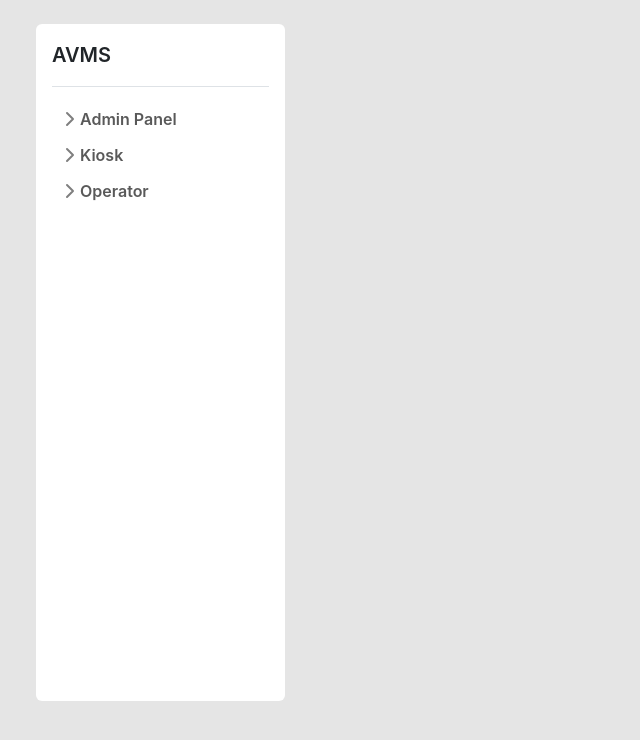
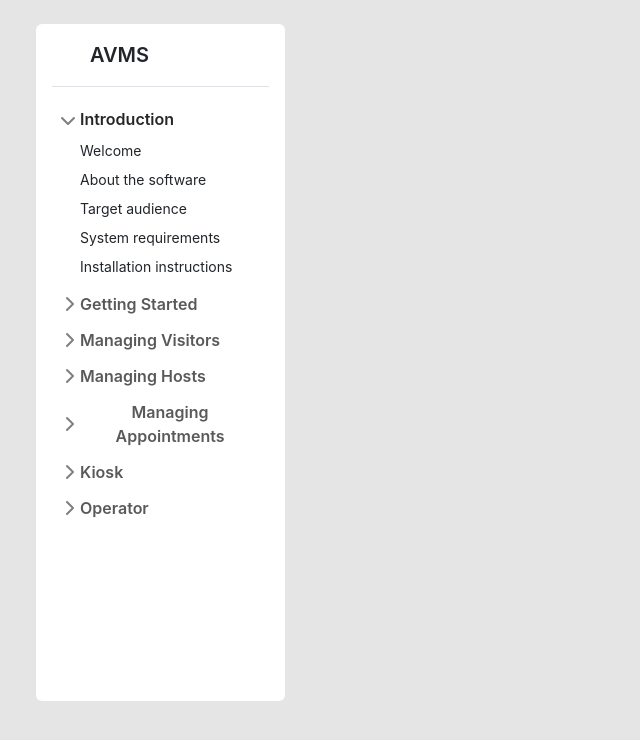
Before and after one commit to Ahmed-Nasser99/AVMS_Docs, a React (Create React App) app: page / in a window 1280 px wide. Shown: the top 740 px of the page, without its empty margins (0-640 px from the left). Built offline with nearby package versions, Linux system fonts and the light colour scheme.

Commit message:
Change All Tabs

```diff
--- a/src/Components/Sidebar/Sidebar.jsx
+++ b/src/Components/Sidebar/Sidebar.jsx
@@ -8,80 +8,297 @@ import OperatorTabs from "../../Tabs Category/OperatorTabs/OperatorTabs";
 
 export default function Sidebar({ setDisplaySidebar, DisplaySidebar }) {
   return (
+    // <div className="flex-shrink-0 p-3 bg-white w-100 rounded sidebar overflow-auto">
+    //   <Link
+    //     href="/"
+    //     className="d-flex align-items-center pb-3 mb-3 link-dark text-decoration-none border-bottom"
+    //   >
+    //     <span className="fs-5 fw-semibold">AVMS</span>
+    //   </Link>
+    //   <ul className="list-unstyled ps-0 m-0">
+    //     <li className="mb-1">
+    //       <button
+    //         className="btn btn-toggle align-items-center rounded collapsed"
+    //         data-bs-toggle="collapse"
+    //         data-bs-target="#show-dashboard-collapse"
+    //         aria-expanded="false"
+    //       >
+    //         Admin Panel
+    //       </button>
+    //     </li>
+    //   </ul>
+    //   <div className="collapse ps-2" id="show-dashboard-collapse">
+    //     <ul className="list-unstyled ps-0">
+    //       <li className="mb-1">
+    //         <button
+    //           className="btn btn-toggle align-items-center rounded collapsed"
+    //           data-bs-toggle="collapse"
+    //           data-bs-target="#dashboard-collapse"
+    //           aria-expanded="false"
+    //         >
+    //           Dashboard
+    //         </button>
+    //         <div className="collapse" id="dashboard-collapse">
+    //           <DashboardCategory />
+    //         </div>
+    //       </li>
+    //       <li className="mb-1">
+    //         <button
+    //           className="btn btn-toggle align-items-center rounded collapsed"
+    //           data-bs-toggle="collapse"
+    //           data-bs-target="#home-collapse"
+    //           aria-expanded="false"
+    //         >
+    //           Home
+    //         </button>
+    //         <div className="collapse" id="home-collapse">
+    //           <HomeCategories />
+    //         </div>
+    //       </li>
+
+    //       <li className="mb-1">
+    //         <button
+    //           className="btn btn-toggle align-items-center rounded collapsed fs-8"
+    //           data-bs-toggle="collapse"
+    //           data-bs-target="#orders-collapse"
+    //           aria-expanded="false"
+    //         >
+    //           Users & Roles management
+    //         </button>
+    //         <div className="collapse" id="orders-collapse">
+    //           <UsersRoles />
+    //         </div>
+    //       </li>
+    //       <li className="mb-1">
+    //         <Link to="/admin/report" className="btn link-dark rounded">
+    //           Report
+    //         </Link>
+    //       </li>
+    //       <li className="mb-1">
+    //         <Link to="/admin/Invitation" className="btn link-dark rounded">
+    //           Invitation
+    //         </Link>
+    //       </li>
+    //     </ul>
+    //   </div>
+    //   <ul className="list-unstyled ps-0 m-0">
+    //     <li className="mb-1">
+    //       <button
+    //         className="btn btn-toggle align-items-center rounded collapsed"
+    //         data-bs-toggle="collapse"
+    //         data-bs-target="#show-Kiosk-collapse"
+    //         aria-expanded="false"
+    //       >
+    //         Kiosk
+    //       </button>
+    //     </li>
+    //   </ul>
+    //   <div className="collapse ps-2" id="show-Kiosk-collapse">
+    //     <KioskTabs />
+    //   </div>
+    //   <ul className="list-unstyled ps-0 m-0">
+    //     <li className="mb-1">
+    //       <button
+    //         className="btn btn-toggle align-items-center rounded collapsed"
+    //         data-bs-toggle="collapse"
+    //         data-bs-target="#show-Operator-collapse"
+    //         aria-expanded="false"
+    //       >
+    //         Operator
+    //       </button>
+    //     </li>
+    //   </ul>
+    //   <div className="collapse ps-2" id="show-Operator-collapse">
+    //     <OperatorTabs />
+    //   </div>
+    // </div>
+
     <div className="flex-shrink-0 p-3 bg-white w-100 rounded sidebar overflow-auto">
       <Link
-        href="/"
+        to="/"
         className="d-flex align-items-center pb-3 mb-3 link-dark text-decoration-none border-bottom"
       >
+        <svg className="bi me-2" width="30" height="24">
+          <use xlinkHref="#bootstrap"></use>
+        </svg>
         <span className="fs-5 fw-semibold">AVMS</span>
       </Link>
-      <ul className="list-unstyled ps-0 m-0">
-        <li className="mb-1">
-          <button
-            className="btn btn-toggle align-items-center rounded collapsed"
-            data-bs-toggle="collapse"
-            data-bs-target="#show-dashboard-collapse"
-            aria-expanded="false"
-          >
-            Admin Panel
-          </button>
-        </li>
-      </ul>
-      <div className="collapse ps-2" id="show-dashboard-collapse">
       <ul className="list-unstyled ps-0">
         <li className="mb-1">
           <button
-              className="btn btn-toggle align-items-center rounded collapsed"
+            className="btn btn-toggle align-items-center rounded"
             data-bs-toggle="collapse"
-              data-bs-target="#dashboard-collapse"
-              aria-expanded="false"
+            data-bs-target="#introduction-collapse"
+            aria-expanded="true"
           >
-              Dashboard
+            Introduction
           </button>
-            <div className="collapse" id="dashboard-collapse">
-              <DashboardCategory />
+          <div className="collapse show" id="introduction-collapse" style={{}}>
+            <ul className="btn-toggle-nav list-unstyled fw-normal pb-1 small">
+              <li>
+                <Link to="#" className="link-dark rounded">
+                  Welcome
+                </Link>
+              </li>
+              <li>
+                <Link to="#" className="link-dark rounded">
+                  About the software
+                </Link>
+              </li>
+              <li>
+                <Link to="#" className="link-dark rounded">
+                  Target audience
+                </Link>
+              </li>
+              <li>
+                <Link to="#" className="link-dark rounded">
+                  System requirements
+                </Link>
+              </li>
+              <li>
+                <Link to="#" className="link-dark rounded">
+                  Installation instructions
+                </Link>
+              </li>
+            </ul>
           </div>
         </li>
         <li className="mb-1">
           <button
             className="btn btn-toggle align-items-center rounded collapsed"
             data-bs-toggle="collapse"
-              data-bs-target="#home-collapse"
+            data-bs-target="#getting-started-collapse"
             aria-expanded="false"
           >
-              Home
+            Getting Started
           </button>
-            <div className="collapse" id="home-collapse">
-              <HomeCategories />
-            </div>
-          </li>
-
-          <li className="mb-1">
-            <button
-              className="btn btn-toggle align-items-center rounded collapsed fs-8"
-              data-bs-toggle="collapse"
-              data-bs-target="#orders-collapse"
-              aria-expanded="false"
-            >
-              Users & Roles management
-            </button>
-            <div className="collapse" id="orders-collapse">
-              <UsersRoles />
-            </div>
-          </li>
-          <li className="mb-1">
-            <Link to="/admin/report" className="btn link-dark rounded">
-              Report
+          <div className="collapse" id="getting-started-collapse">
+            <ul className="btn-toggle-nav list-unstyled fw-normal pb-1 small">
+              <li>
+                <Link to="#" className="link-dark rounded">
+                  User registration
                 </Link>
               </li>
-          <li className="mb-1">
-            <Link to="/admin/Invitation" className="btn link-dark rounded">
-              Invitation
+              <li>
+                <Link to="#" className="link-dark rounded">
+                  Login process
+                </Link>
+              </li>
+              <li>
+                <Link to="#" className="link-dark rounded">
+                  Dashboard overview
+                </Link>
+              </li>
+              <li>
+                <Link to="#" className="link-dark rounded">
+                  Navigating the software
+                </Link>
+              </li>
+              <li>
+                <Link to="#" className="link-dark rounded">
+                  User roles and permissions
                 </Link>
               </li>
             </ul>
           </div>
-      <ul className="list-unstyled ps-0 m-0">
+        </li>
+        <li className="mb-1">
+          <button
+            className="btn btn-toggle align-items-center rounded collapsed"
+            data-bs-toggle="collapse"
+            data-bs-target="#managing-visitors-collapse"
+            aria-expanded="false"
+          >
+            Managing Visitors
+          </button>
+          <div className="collapse" id="managing-visitors-collapse">
+            <ul className="btn-toggle-nav list-unstyled fw-normal pb-1 small">
+              <li>
+                <Link to="#" className="link-dark rounded">
+                  Adding a new visitor
+                </Link>
+              </li>
+              <li>
+                <Link to="#" className="link-dark rounded">
+                  Pre-registration process
+                </Link>
+              </li>
+              <li>
+                <Link to="#" className="link-dark rounded">
+                  Check-in process
+                </Link>
+              </li>
+              <li>
+                <Link to="#" className="link-dark rounded">
+                  Check-out process
+                </Link>
+              </li>
+              <li>
+                <Link to="#" className="link-dark rounded">
+                  Visitor badge printing
+                </Link>
+              </li>
+            </ul>
+          </div>
+        </li>
+        <li className="mb-1">
+          <button
+            className="btn btn-toggle align-items-center rounded collapsed"
+            data-bs-toggle="collapse"
+            data-bs-target="#managing-hosts-collapse"
+            aria-expanded="false"
+          >
+            Managing Hosts
+          </button>
+          <div className="collapse" id="managing-hosts-collapse">
+            <ul className="btn-toggle-nav list-unstyled fw-normal pb-1 small">
+              <li>
+                <Link to="#" className="link-dark rounded">
+                  Adding and managing host profiles
+                </Link>
+              </li>
+              <li>
+                <Link to="#" className="link-dark rounded">
+                  Assigning hosts to visitors
+                </Link>
+              </li>
+              <li>
+                <Link to="#" className="link-dark rounded">
+                  Host notifications and approvals
+                </Link>
+              </li>
+            </ul>
+          </div>
+        </li>
+        <li className="mb-1">
+          <button
+            className="btn btn-toggle align-items-center rounded collapsed"
+            data-bs-toggle="collapse"
+            data-bs-target="#managing-appointments-collapse"
+            aria-expanded="false"
+          >
+            Managing Appointments
+          </button>
+          <div className="collapse" id="managing-appointments-collapse">
+            <ul className="btn-toggle-nav list-unstyled fw-normal pb-1 small">
+              <li>
+                <Link to="#" className="link-dark rounded">
+                  Scheduling appointments
+                </Link>
+              </li>
+              <li>
+                <Link to="#" className="link-dark rounded">
+                  Sending appointment notifications
+                </Link>
+              </li>
+              <li>
+                <Link to="#" className="link-dark rounded">
+                  Managing appointments
+                </Link>
+              </li>
+            </ul>
+          </div>
+        </li>
         <li className="mb-1">
           <button
             className="btn btn-toggle align-items-center rounded collapsed"
@@ -92,11 +309,11 @@ export default function Sidebar({ setDisplaySidebar, DisplaySidebar }) {
             Kiosk
           </button>
         </li>
-      </ul>
+
         <div className="collapse ps-2" id="show-Kiosk-collapse">
           <KioskTabs />
         </div>
-      <ul className="list-unstyled ps-0 m-0">
+
         <li className="mb-1">
           <button
             className="btn btn-toggle align-items-center rounded collapsed"
@@ -107,10 +324,11 @@ export default function Sidebar({ setDisplaySidebar, DisplaySidebar }) {
             Operator
           </button>
         </li>
-      </ul>
+
         <div className="collapse ps-2" id="show-Operator-collapse">
           <OperatorTabs />
         </div>
+      </ul>
     </div>
   );
 }
```
Lines whose indentation alone changed are shown as unchanged.
